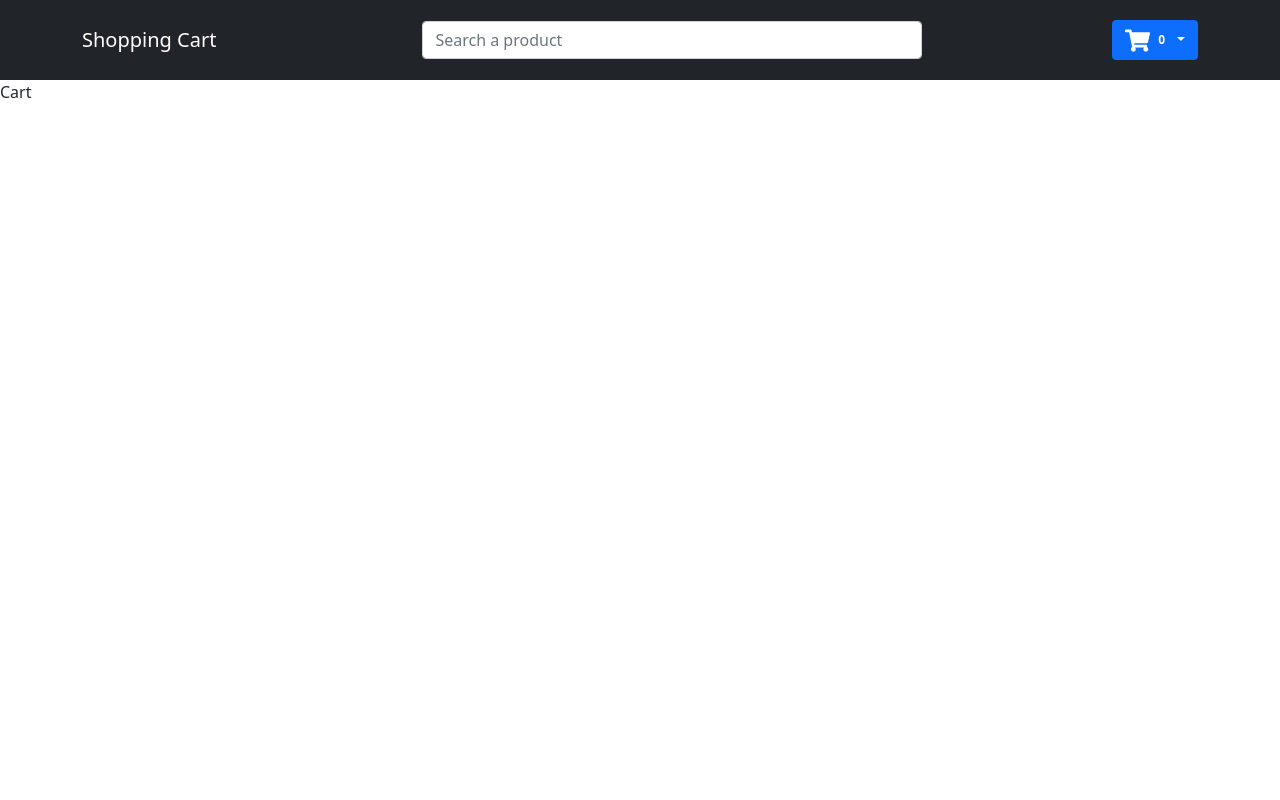
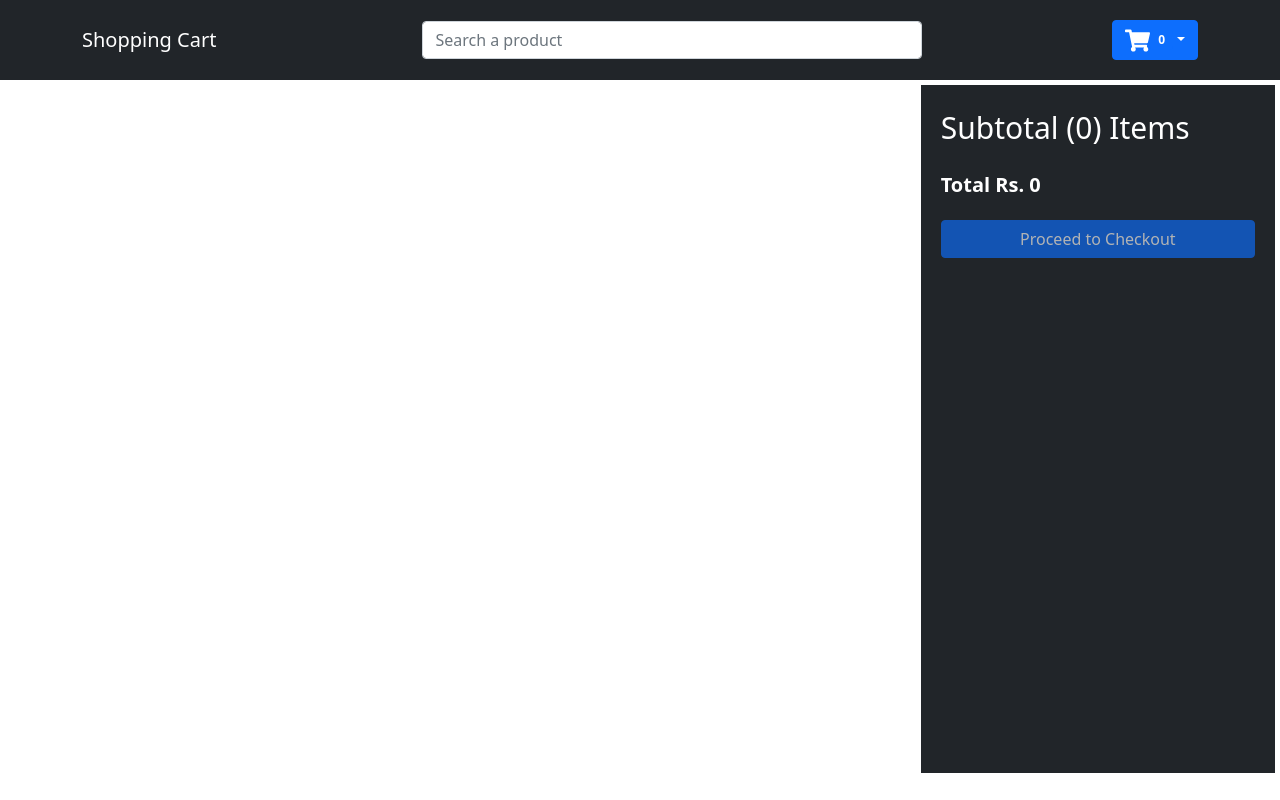
Before and after one commit to ImSrishti/ecommerce_bootstrap, a React (Create React App) app: page /cart in a window 1280 px wide. Built offline with nearby package versions, Linux system fonts and the light colour scheme.

Commit message:
Cart Page done

```diff
--- a/src/components/Cart.js
+++ b/src/components/Cart.js
@@ -1,11 +1,91 @@
-import React from 'react'
+
+import React, { useState, useEffect } from 'react'
+import { ListGroup, Button, Row, Col, FormControl, Image } from 'react-bootstrap'
+import { AiFillDelete } from 'react-icons/ai';
+import { CartState } from '../context/Context'
+import Rating, { } from "./Rating";
 
 const Cart = () => {
+
+    const { state: { cart }, dispatch } = CartState()
+
+    const [total, setTotal] = useState()
+
+    useEffect(() => {
+        setTotal(cart.reduce((acc, curr) => acc + Number(curr.price) * curr.qty, 0));
+    }, [cart])
     return (
-        <div>
-            Cart
+        <div className='home'>
+            <div className="productContainer">
+                <ListGroup>
+                    {
+                        cart.map((prod) => (
+                            <ListGroup.Item key={prod.id}>
+                                <Row>
+                                    <Col md={2}>
+                                        <Image src={prod.image} alt={prod.name} fluid rounded />
+                                    </Col>
+                                    <Col md={2}>
+                                        <span>{prod.name}</span>
+                                    </Col>
+                                    <Col md={2}>
+                                        <span>{prod.price}</span>
+                                    </Col>
+                                    <Col md={2}>
+                                        <Rating rating={prod.ratings} />
+                                    </Col>
+                                    <Col md={2}>
+                                        <FormControl
+                                        as="select"
+                                        value={prod.qty}
+                                        onChange={(e)=>
+                                            dispatch({
+                                                type:"CHANGE_CART_QTY",
+                                                payload:{
+                                                    id:prod.id,
+                                                    qty:e.target.value,
+                                                }
+                                            })
+                                        }
+                                        >
+                                            {
+                                                [...Array(prod.inStock).keys()].map((x) => (
+                                                    <option key={x + 1}>{x + 1}</option>
+                                                ))
+                                            }
+                                        </FormControl>
+                                    </Col>
+                                    <Col md={2}>
+                                        <Button
+                                            type="button"
+                                            variant="light"
+                                            onClick={() =>
+                                                dispatch({
+                                                    type: "REMOVE_FROM_CART",
+                                                    payload: prod,
+                                                })
+                                            }
+                                        ><AiFillDelete fontSize="20px"/></Button>
+                                    </Col>
+                                </Row>
+                            </ListGroup.Item>
+
+                        ))
+                    }
+                </ListGroup>
+            </div>
+            <div className="filters summary">
+                <span className="title">Subtotal ({cart.length}) Items</span>
+                <span style={{ fontWeight: 700, fontSize: 20 }}>Total Rs. {total}</span>
+                <Button type="button" disabled={cart.length === 0}>
+                    Proceed to Checkout
+                </Button>
+            </div>
         </div>
     )
 }
 
 export default Cart
+
+
+//md is responsive breakpoin in bootstrap md is for medium screen
--- a/src/components/style.css
+++ b/src/components/style.css
@@ -55,3 +55,8 @@
     padding: 0 20px;
     flex-direction: column;
 }
+
+.summary{
+    width:30%;
+
+}
--- a/src/context/Reducer.js
+++ b/src/context/Reducer.js
@@ -1,17 +1,26 @@
-export const cartReducer = (state,action) => {
+
+export const cartReducer = (state, action) => {
     switch (action.type) {
-       case "ADD_TO_CART":
-           return {...state,
-            cart:[
-                ...state.cart,
-                {...action.payload, qty: 1}
-            ]}
+        case "ADD_TO_CART":
+            return {
+                ...state,
+                cart: [
+                    ...state.cart,
+                    { ...action.payload, qty: 1 }
+                ]
+            }
         case "REMOVE_FROM_CART":
-                return {...state,
-                 cart: state.cart.filter((c)=> c.id !== action.payload.id),
+            return {
+                ...state,
+                cart: state.cart.filter((c) => c.id !== action.payload.id),
 
-                 }
+            }
+        case "CHANGE_CART_QTY":
+            return {
+                ...state,
+                cart: state.cart.filter((c) => c.id === action.payload.id? c.qty=action.payload.qty:c.qty),
 
+            }
         default:
             return state;
     }
```
